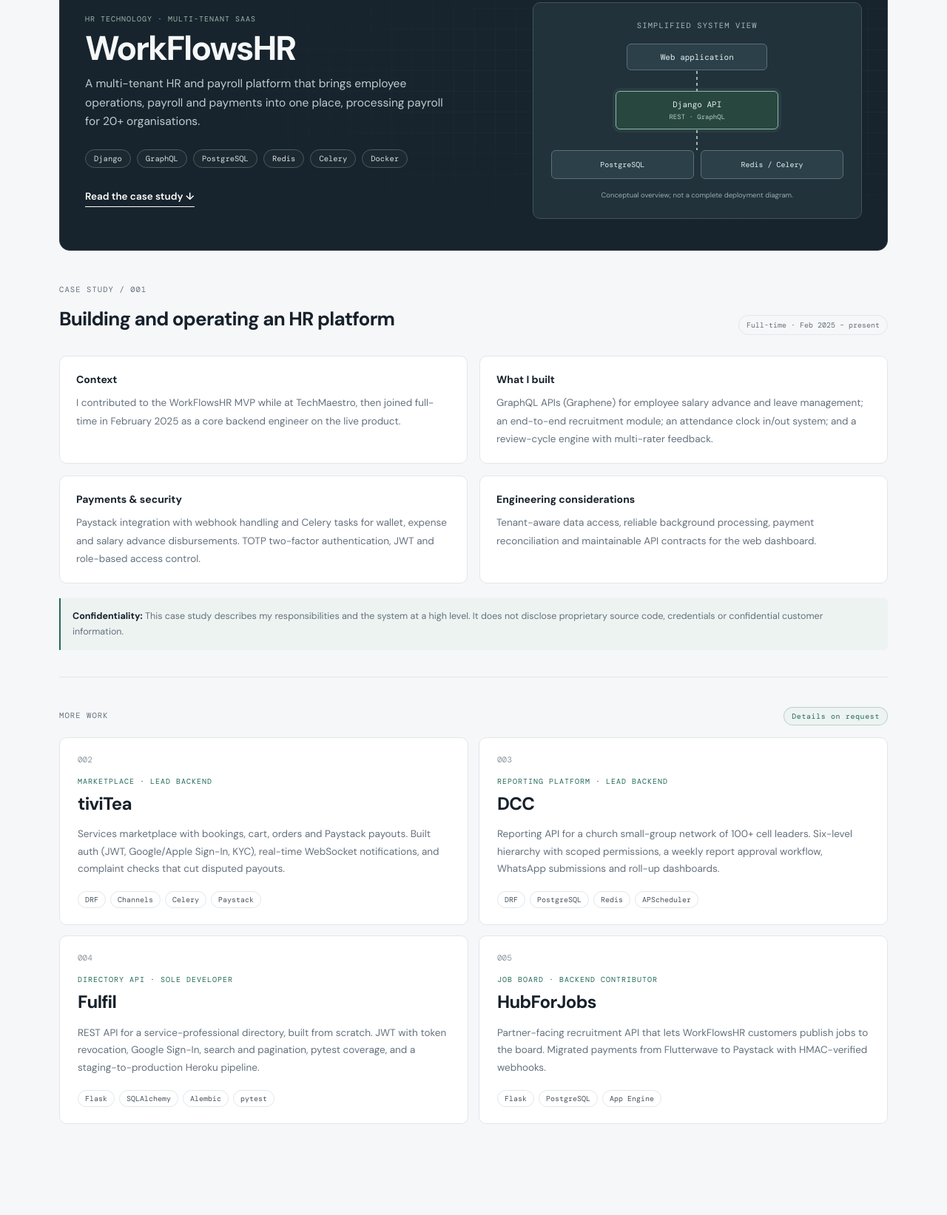
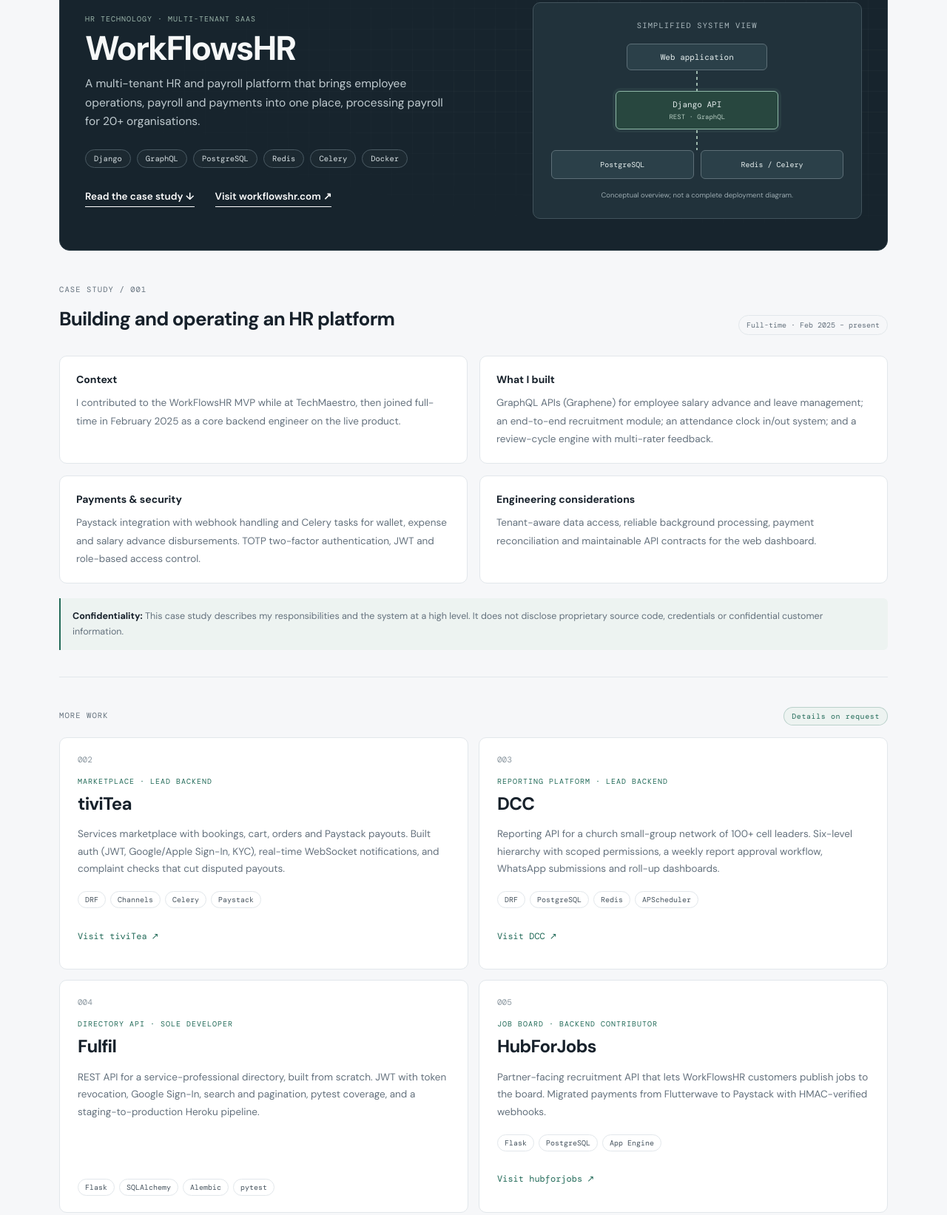
Before and after one commit to tolua-d/portfolio, a plain HTML site: page index.html in a window 1280 px wide. Shown: the part 1178-2821 px from the top of the page at 74% size. Drawn offline with nearby package versions, Linux system fonts and the light colour scheme.

Commit message:
feat: add links to projects

```diff
--- a/index.html
+++ b/index.html
@@ -82,7 +82,10 @@
             <h3>WorkFlowsHR</h3>
             <p class="project-summary">A multi-tenant HR and payroll platform that brings employee operations, payroll and payments into one place, processing payroll for 20+ organisations.</p>
             <div class="tag-list"><span>Django</span><span>GraphQL</span><span>PostgreSQL</span><span>Redis</span><span>Celery</span><span>Docker</span></div>
-            <a class="text-link project-link" href="#workflows-case-study">Read the case study <span aria-hidden="true">↓</span></a>
+            <div class="project-links">
+              <a class="text-link project-link" href="#workflows-case-study">Read the case study <span aria-hidden="true">↓</span></a>
+              <a class="text-link project-link" href="https://workflowshr.com" target="_blank" rel="noopener">Visit workflowshr.com <span aria-hidden="true">↗</span></a>
+            </div>
           </div>
           <div class="architecture-card" aria-label="Simplified WorkFlowsHR backend architecture">
             <p class="diagram-label">SIMPLIFIED SYSTEM VIEW</p>
@@ -123,6 +126,7 @@
             <h3>tiviTea</h3>
             <p>Services marketplace with bookings, cart, orders and Paystack payouts. Built auth (JWT, Google/Apple Sign-In, KYC), real-time WebSocket notifications, and complaint checks that cut disputed payouts.</p>
             <div class="mini-tags"><span>DRF</span><span>Channels</span><span>Celery</span><span>Paystack</span></div>
+            <a class="mini-link" href="https://tivitea.africa" target="_blank" rel="noopener">Visit tiviTea <span aria-hidden="true">↗</span></a>
           </article>
           <article class="mini-card">
             <span class="mini-index">003</span>
@@ -130,6 +134,7 @@
             <h3>DCC</h3>
             <p>Reporting API for a church small-group network of 100+ cell leaders. Six-level hierarchy with scoped permissions, a weekly report approval workflow, WhatsApp submissions and roll-up dashboards.</p>
             <div class="mini-tags"><span>DRF</span><span>PostgreSQL</span><span>Redis</span><span>APScheduler</span></div>
+            <a class="mini-link" href="http://dcc-small-groups-app.vercel.app/" target="_blank" rel="noopener">Visit DCC<span aria-hidden="true">↗</span></a>
           </article>
           <article class="mini-card">
             <span class="mini-index">004</span>
@@ -137,6 +142,7 @@
             <h3>Fulfil</h3>
             <p>REST API for a service-professional directory, built from scratch. JWT with token revocation, Google Sign-In, search and pagination, pytest coverage, and a staging-to-production Heroku pipeline.</p>
             <div class="mini-tags"><span>Flask</span><span>SQLAlchemy</span><span>Alembic</span><span>pytest</span></div>
+            <!-- <a class="mini-link" href="" target="_blank" rel="noopener">Fulfil website <span aria-hidden="true">↗</span></a> -->
           </article>
           <article class="mini-card">
             <span class="mini-index">005</span>
@@ -144,6 +150,7 @@
             <h3>HubForJobs</h3>
             <p>Partner-facing recruitment API that lets WorkFlowsHR customers publish jobs to the board. Migrated payments from Flutterwave to Paystack with HMAC-verified webhooks.</p>
             <div class="mini-tags"><span>Flask</span><span>PostgreSQL</span><span>App Engine</span></div>
+            <a class="mini-link" href="http://hubforjobs.com/" target="_blank" rel="noopener">Visit hubforjobs<span aria-hidden="true">↗</span></a>
           </article>
         </div>
       </div>
--- a/styles.css
+++ b/styles.css
@@ -216,6 +216,13 @@ img { display: block; max-width: 100%; }
 .tag-list span { border: 1px solid #4a5a63; background: #ffffff06; color: #d7e0e2; border-radius: 999px; padding: 5px 11px; font: 10.5px var(--mono); }
 .project-link { display: inline-block; color: #fff; margin-top: 4px; }
 .project-link:hover { color: #9fe0c6; }
+.project-links { display: flex; flex-wrap: wrap; gap: 10px 28px; }
+.mini-link {
+  align-self: flex-start; margin-top: 16px; display: inline-flex; align-items: center; gap: 6px;
+  min-height: 44px; font: 12px var(--mono); color: var(--accent); text-decoration: none;
+  border-bottom: 1px solid transparent;
+}
+.mini-link:hover { border-bottom-color: currentColor; }
 
 .architecture-card { background: var(--dark-2); border: 1px solid #42535c; border-radius: 10px; padding: 22px 24px; text-align: center; }
 .diagram-label { color: #aab8bd; margin: 0 0 16px; }
```
